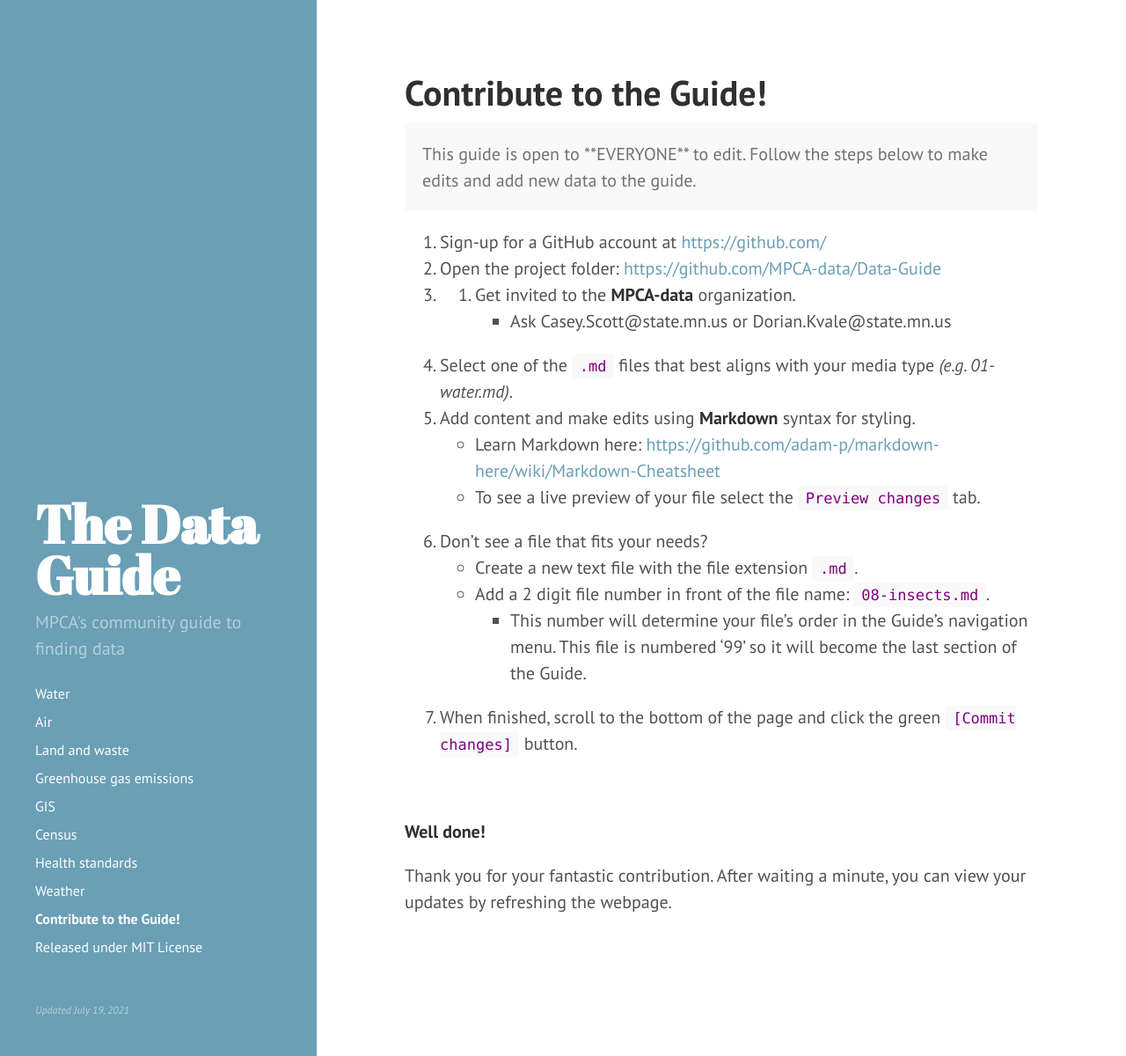
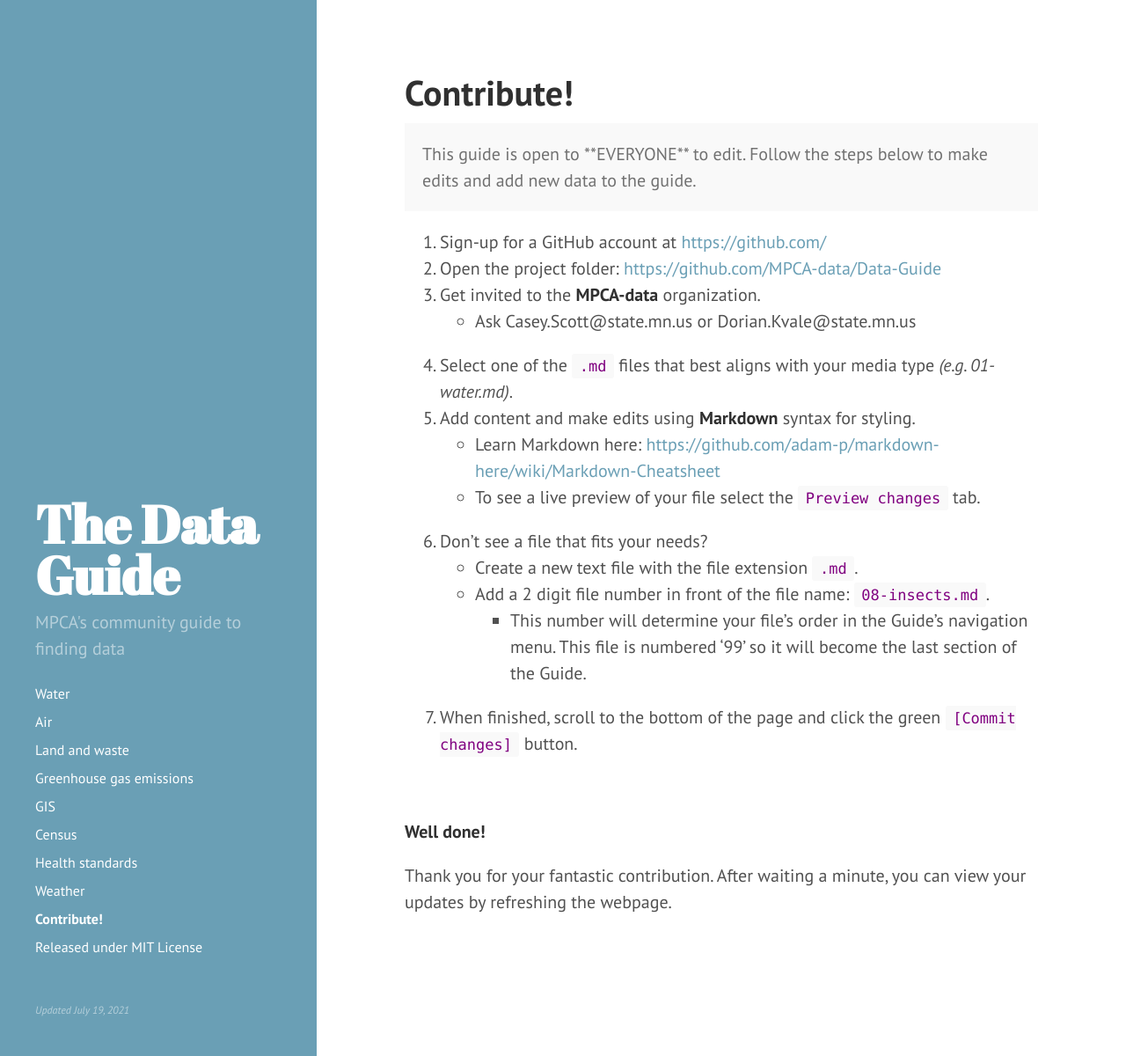
Before and after one commit to annemorris/Data-Guide-1, a Jekyll site: the page built from 99-contribute.md, in a window 1280 px wide and 1200 px high. Shown: the whole window at 88% size. Built offline with Jekyll 4.4.1, drawn with Linux system fonts in a browser that asks for light colours.

Commit message:
Update 99-contribute.md

```diff
--- a/99-contribute.md
+++ b/99-contribute.md
@@ -1,6 +1,6 @@
 ---
 layout: page
-title: Contribute to the Guide!
+title: Contribute!
 ---
 
 <p class="message">
```
Also changed, not shown: other parts of 99-contribute.md (+1 -1 lines).
